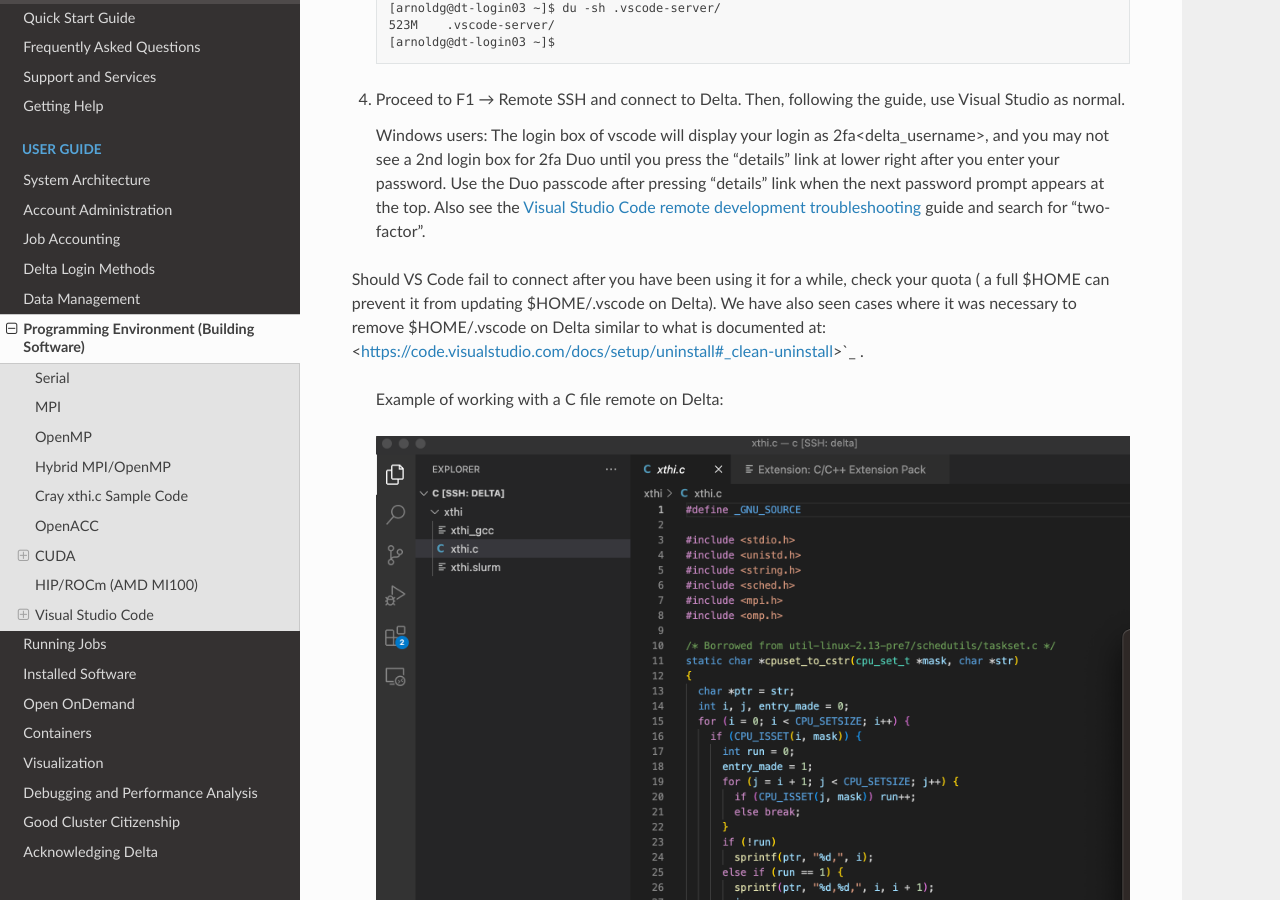
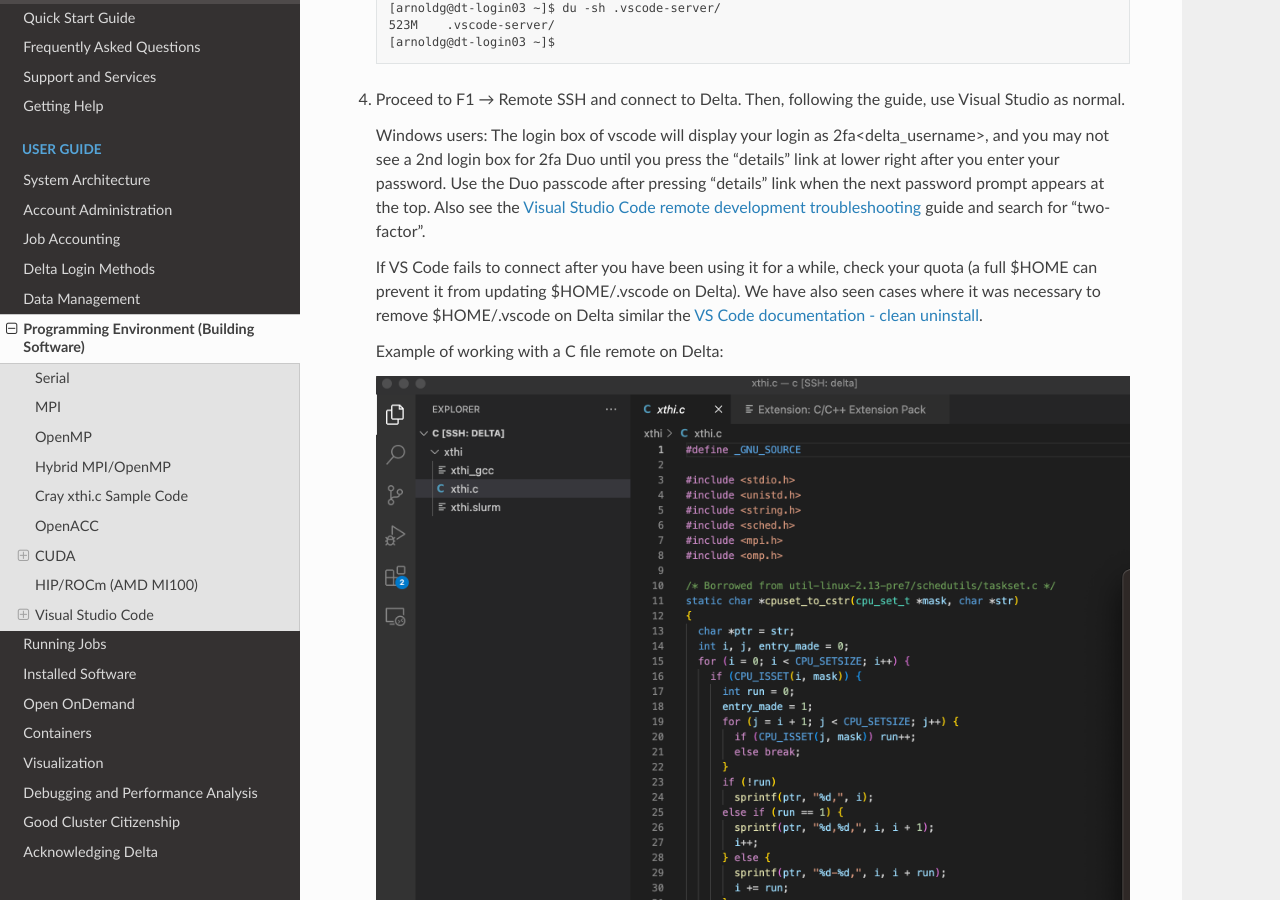
Before and after one commit to ncsa/Delta_doc, a Sphinx documentation site: the page built from docs/source/user_guide/prog_env.rst, in a window 1280 px wide and 900 px high, scrolled down 7562 px. Built offline with Sphinx 7.4.7 and the Read the Docs theme 2.0.0, drawn with Linux system fonts in a browser that asks for light colours.

Commit message:
Update prog_env.rst editorial changes
editorial changes to the new 'if VS Code fails to connect' instructions

```diff
--- a/docs/source/user_guide/prog_env.rst
+++ b/docs/source/user_guide/prog_env.rst
@@ -362,7 +362,8 @@ Follow the `Visual Studio Code remote development using SSH <https://code.visual
 #. Proceed to F1 → Remote SSH and connect to Delta. Then, following the guide, use Visual Studio as normal.
 
    Windows users: The login box of vscode will display your login as 2fa<delta_username>, and you may not see a 2nd login box for 2fa Duo until you press the "details" link at lower right after you enter your password. Use the Duo passcode after pressing "details" link when the next password prompt appears at the top.  Also see the `Visual Studio Code remote development troubleshooting <https://code.visualstudio.com/docs/remote/troubleshooting>`_ guide and search for "two-factor".
-Should VS Code fail to connect after you have been using it for a while, check your quota ( a full $HOME can prevent it from updating $HOME/.vscode on Delta).  We have also seen cases where it was necessary to remove $HOME/.vscode on Delta similar to what is documented at: <https://code.visualstudio.com/docs/setup/uninstall#_clean-uninstall>`_ .
+
+   If VS Code fails to connect after you have been using it for a while, check your quota (a full $HOME can prevent it from updating $HOME/.vscode on Delta). We have also seen cases where it was necessary to remove $HOME/.vscode on Delta similar the `VS Code documentation - clean uninstall <https://code.visualstudio.com/docs/setup/uninstall#_clean-uninstall>`_.
 
    Example of working with a C file remote on Delta:
 
```
